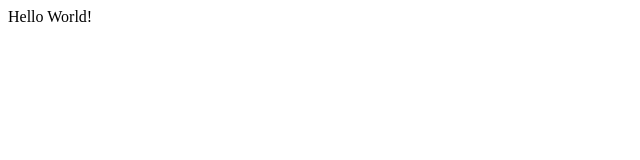
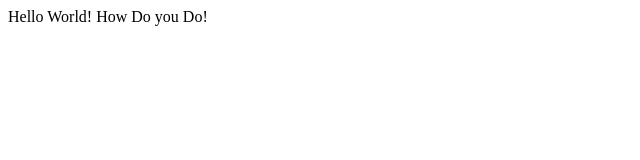
Before and after one commit to vinayapathak/projects, a plain HTML site: page index.html in a window 1280 px wide. Shown: the whole page, without its empty margins (0-640 px from the left). Drawn offline with Linux system fonts and the light colour scheme.

Commit message:
Update index.html

```diff
--- a/index.html
+++ b/index.html
@@ -1,3 +1,3 @@
 <html>
-  Hello World!
+  Hello World! How Do you Do!
 </html>
```
